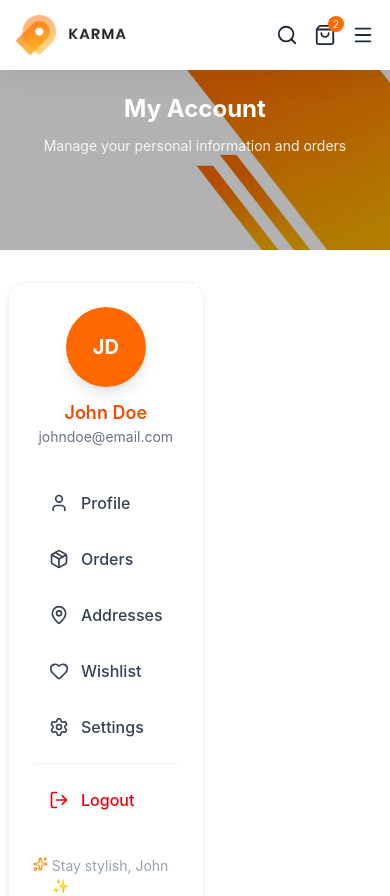
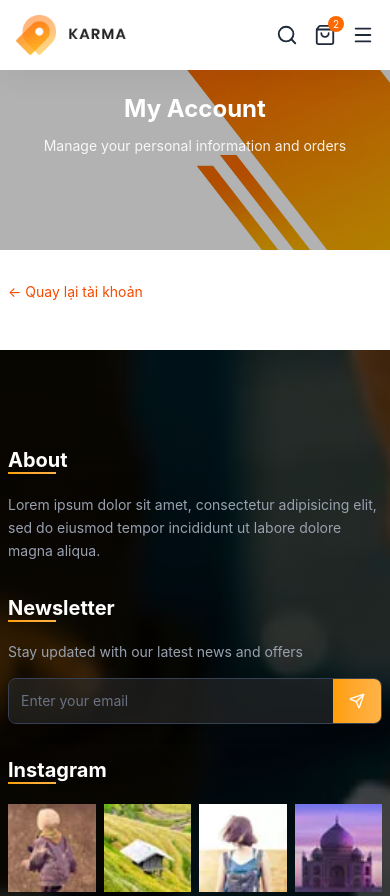
Before and after one commit to DuyPhatpeo/ecommerce, a React (Vite) app: page /account/1 in a window 390 px wide. Shown: the top 896 px of the page. Built offline with nearby package versions, Linux system fonts and the light colour scheme; data requests are answered from the project's data file.

Commit message:
update code account

```diff
--- a/src/components/account/Account.tsx
+++ b/src/components/account/Account.tsx
@@ -1,4 +1,4 @@
-import { useState } from "react";
+import { useState, useEffect } from "react";
 import { useParams, useNavigate } from "react-router-dom";
 import AccountSidebar from "./AccountSidebar";
 import ProfileTab from "./ProfileTab";
@@ -9,8 +9,8 @@ import SettingsTab from "./SettingsTab";
 
 const Account = () => {
   const navigate = useNavigate();
-  const { tab } = useParams(); // 👉 lấy param "tab" từ URL
-  const activeTab = tab || "profile";
+  const { tab } = useParams();
+  const activeTab = tab || "";
 
   const [isEditing, setIsEditing] = useState(false);
   const [profile, setProfile] = useState({
@@ -19,7 +19,49 @@ const Account = () => {
     phone: "+1 234 567 8900",
   });
   const [editedProfile, setEditedProfile] = useState(profile);
+  const [isMobile, setIsMobile] = useState(false);
+  const [showSidebar, setShowSidebar] = useState(true);
 
+  // Theo dõi kích thước màn hình
+  useEffect(() => {
+    const handleResize = () => setIsMobile(window.innerWidth < 1024);
+    handleResize();
+    window.addEventListener("resize", handleResize);
+    return () => window.removeEventListener("resize", handleResize);
+  }, []);
+
+  // ✅ Xử lý routing: Mobile hiện menu, Desktop auto redirect
+  useEffect(() => {
+    if (!tab) {
+      // Đang ở /account (không có tab)
+      if (isMobile) {
+        // Mobile: hiển thị sidebar để chọn
+        setShowSidebar(true);
+      } else {
+        // Desktop: tự động chuyển sang profile
+        navigate("/account/profile", { replace: true });
+      }
+    } else {
+      // Đã có tab (/account/profile, /account/orders, etc.)
+      if (isMobile) {
+        // Mobile: ẩn sidebar, hiện nội dung
+        setShowSidebar(false);
+      } else {
+        // Desktop: luôn hiện sidebar
+        setShowSidebar(true);
+      }
+    }
+  }, [tab, isMobile, navigate]);
+
+  const handleTabChange = (tabId: string) => {
+    navigate(`/account/${tabId}`);
+  };
+
+  const handleBackToMenu = () => {
+    navigate("/account");
+  };
+
+  // Demo data
   const orders = [
     {
       id: "ORD-001",
@@ -48,20 +90,19 @@ const Account = () => {
     {
       id: 1,
       name: "Home",
-      address: "123 Main Street, Downtown, New York, NY 10001",
+      address: "123 Main Street, Downtown, NY",
       phone: "+1 234 567 8900",
       isDefault: true,
     },
     {
       id: 2,
       name: "Office",
-      address: "456 Business Ave, Midtown, New York, NY 10017",
+      address: "456 Business Ave, Midtown, NY",
       phone: "+1 987 654 3210",
       isDefault: false,
     },
   ];
 
-  // 🔥 Dữ liệu wishlist demo (giả lập từ API hoặc local)
   const wishlist = [
     {
       id: "1",
@@ -86,13 +127,11 @@ const Account = () => {
     },
   ];
 
-  const handleTabChange = (tabId: string) => {
-    navigate(`/account/${tabId}`); // 👉 chuyển URL
-  };
-
   return (
     <div className="px-2 py-8 mx-auto max-w-7xl sm:px-6 md:px-16">
-      <div className="flex gap-6">
+      <div className="flex flex-col-reverse gap-6 lg:flex-row">
+        {/* Sidebar */}
+        {showSidebar && (
           <div className="w-full h-full lg:w-1/4">
             <AccountSidebar
               profile={profile}
@@ -101,9 +140,20 @@ const Account = () => {
               onLogout={() => console.log("Logout")}
             />
           </div>
+        )}
 
+        {/* Nội dung chính */}
+        {(!isMobile || !showSidebar) && tab && (
           <div className="w-full lg:w-3/4">
-          <div className="p-6">
+            {isMobile && (
+              <button
+                onClick={handleBackToMenu}
+                className="flex items-center mb-4 text-sm text-orange-600 hover:underline"
+              >
+                ← Quay lại tài khoản
+              </button>
+            )}
+
             {activeTab === "profile" && (
               <ProfileTab
                 profile={profile}
@@ -138,7 +188,7 @@ const Account = () => {
             )}
             {activeTab === "settings" && <SettingsTab />}
           </div>
-        </div>
+        )}
       </div>
     </div>
   );
--- a/src/components/account/SettingsTab.tsx
+++ b/src/components/account/SettingsTab.tsx
@@ -85,48 +85,6 @@ const SettingsTab: React.FC<SettingsTabProps> = ({ onPasswordChange }) => {
             </button>
           </div>
         </div>
-
-        {/* 🔸 Notifications */}
-        <div className="p-6 bg-white border border-gray-200 shadow-sm rounded-2xl dark:bg-gray-900 dark:border-gray-800">
-          <h3 className="flex items-center gap-2 mb-6 text-xl font-semibold text-gray-800 dark:text-gray-100">
-            <Bell size={18} className="text-pink-500" />
-            Notifications
-          </h3>
-
-          <div className="space-y-3">
-            <label className="flex items-center gap-3">
-              <input
-                type="checkbox"
-                defaultChecked
-                className="w-5 h-5 text-orange-500 accent-orange-500"
-              />
-              <span className="text-gray-700 dark:text-gray-300">
-                Receive email about new orders
-              </span>
-            </label>
-
-            <label className="flex items-center gap-3">
-              <input
-                type="checkbox"
-                defaultChecked
-                className="w-5 h-5 text-orange-500 accent-orange-500"
-              />
-              <span className="text-gray-700 dark:text-gray-300">
-                Receive email about promotions
-              </span>
-            </label>
-
-            <label className="flex items-center gap-3">
-              <input
-                type="checkbox"
-                className="w-5 h-5 text-orange-500 accent-orange-500"
-              />
-              <span className="text-gray-700 dark:text-gray-300">
-                Receive SMS notifications
-              </span>
-            </label>
-          </div>
-        </div>
       </div>
     </div>
   );
--- a/src/routes/AppRoutes.tsx
+++ b/src/routes/AppRoutes.tsx
@@ -1,5 +1,5 @@
 import { lazy, Suspense, useEffect } from "react";
-import { Routes, Route, useLocation, Navigate } from "react-router-dom";
+import { Routes, Route, useLocation } from "react-router-dom";
 
 const HomePage = lazy(() => import("../pages/HomPage"));
 const ProductDetailPage = lazy(() => import("../pages/ProductDetailPage"));
@@ -45,11 +45,7 @@ const AppRoutes = () => {
         <Route path="/contact" element={<ContactPage />} />
         <Route path="/shop/category/:category" element={<CategoryPage />} />
 
-        {/* ✅ Account Routes */}
-        <Route
-          path="/account"
-          element={<Navigate to="/account/profile" replace />}
-        />
+        <Route path="/account" element={<AccountPage />} />
         <Route path="/account/:tab" element={<AccountPage />} />
 
         {/* 404 Page */}
```
Lines whose indentation alone changed are shown as unchanged.
